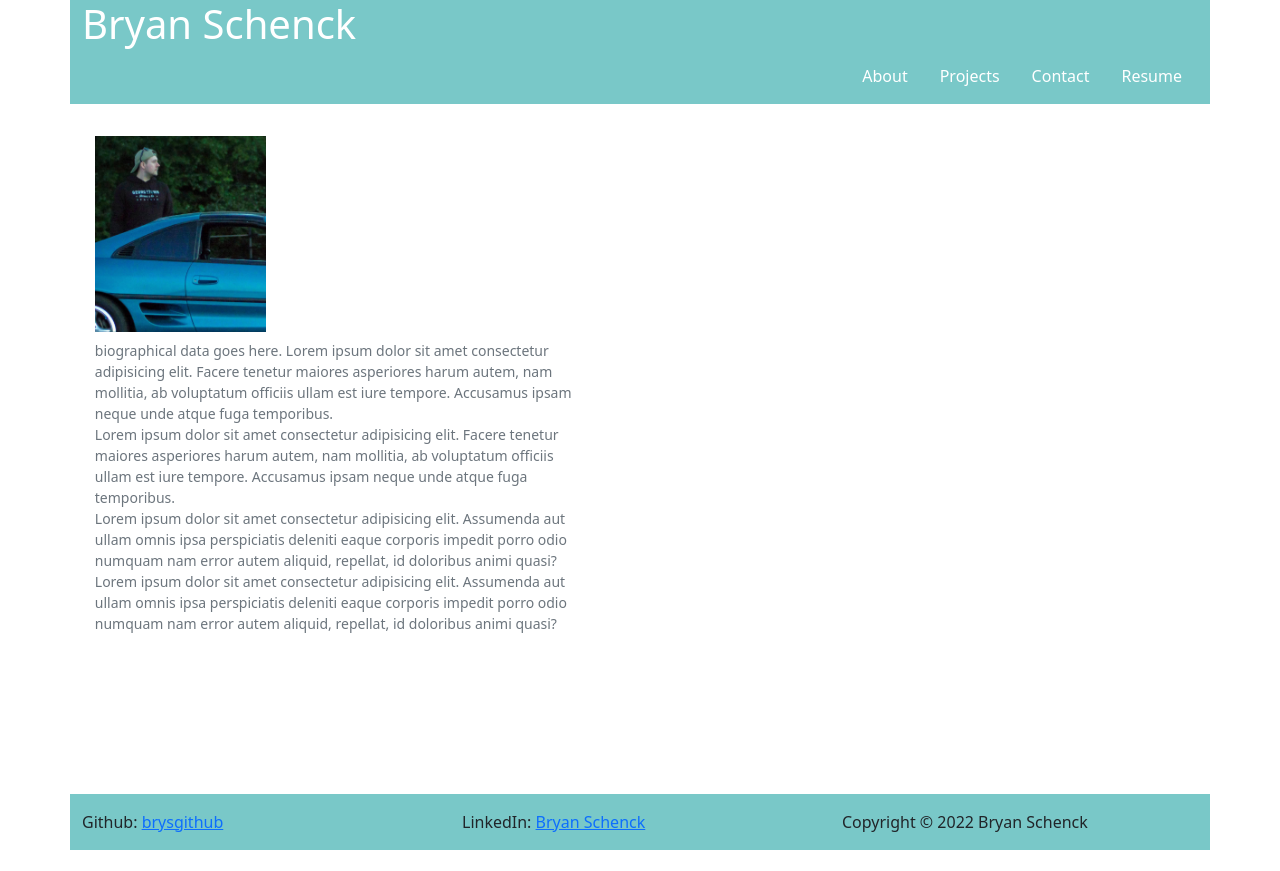
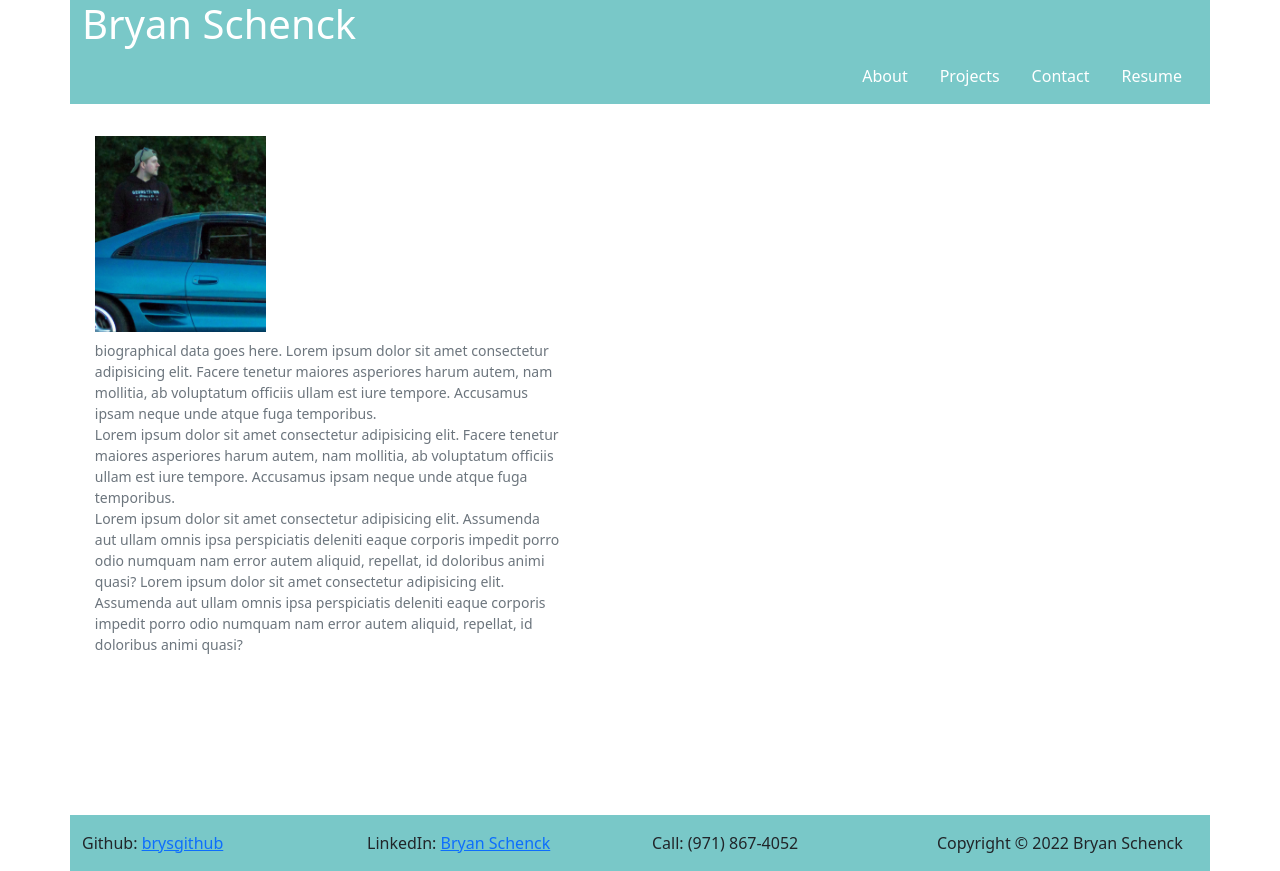
Before and after one commit to brysgithub/react-portfolio, a React (Create React App) app: page / in a window 1280 px wide. Before the commit the page ends 850 px from the top, so only its background shows below. Built offline with nearby package versions, Linux system fonts and the light colour scheme.

Commit message:
improved footer placement a little

```diff
--- a/src/assets/css/style.css
+++ b/src/assets/css/style.css
@@ -23,7 +23,7 @@
 
 .about-figure {
     padding-left: 1vw;
-    padding-right: 10vw;
+    padding-right: 10rem;
     margin-bottom: 20vh;
     width: 40rem;
 }
@@ -37,7 +37,7 @@
     justify-content: center;
     align-items: center;
     margin-top: 10vh;
-    margin-bottom: 65vh;
+    margin-bottom: 48vh;
 }
 
 .nav-link {
--- a/src/components/Footer.js
+++ b/src/components/Footer.js
@@ -7,11 +7,11 @@ function Footer() {
             <Row>
                 <Col>Github: <a href="https://github.com/brysgithub">brysgithub</a></Col>
                 <Col>LinkedIn: <a href="https://www.linkedin.com/in/bryan-schenck-4b56a1223/">Bryan Schenck</a></Col>
+                <Col>Call: (971) 867-4052 </Col>
                 <Col>Copyright &#169; 2022 Bryan Schenck </Col>
             </Row>
         </Container>
     )
-
 }
 
 export default Footer
```
